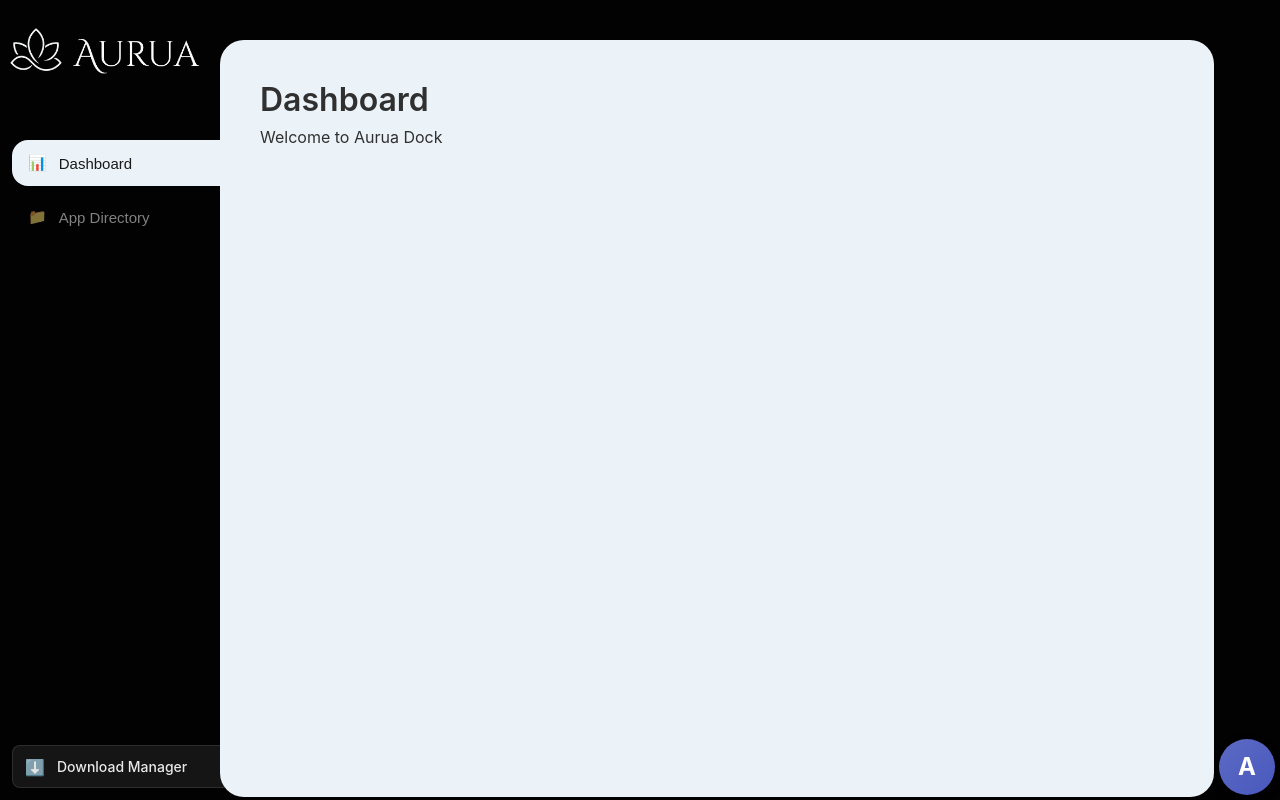
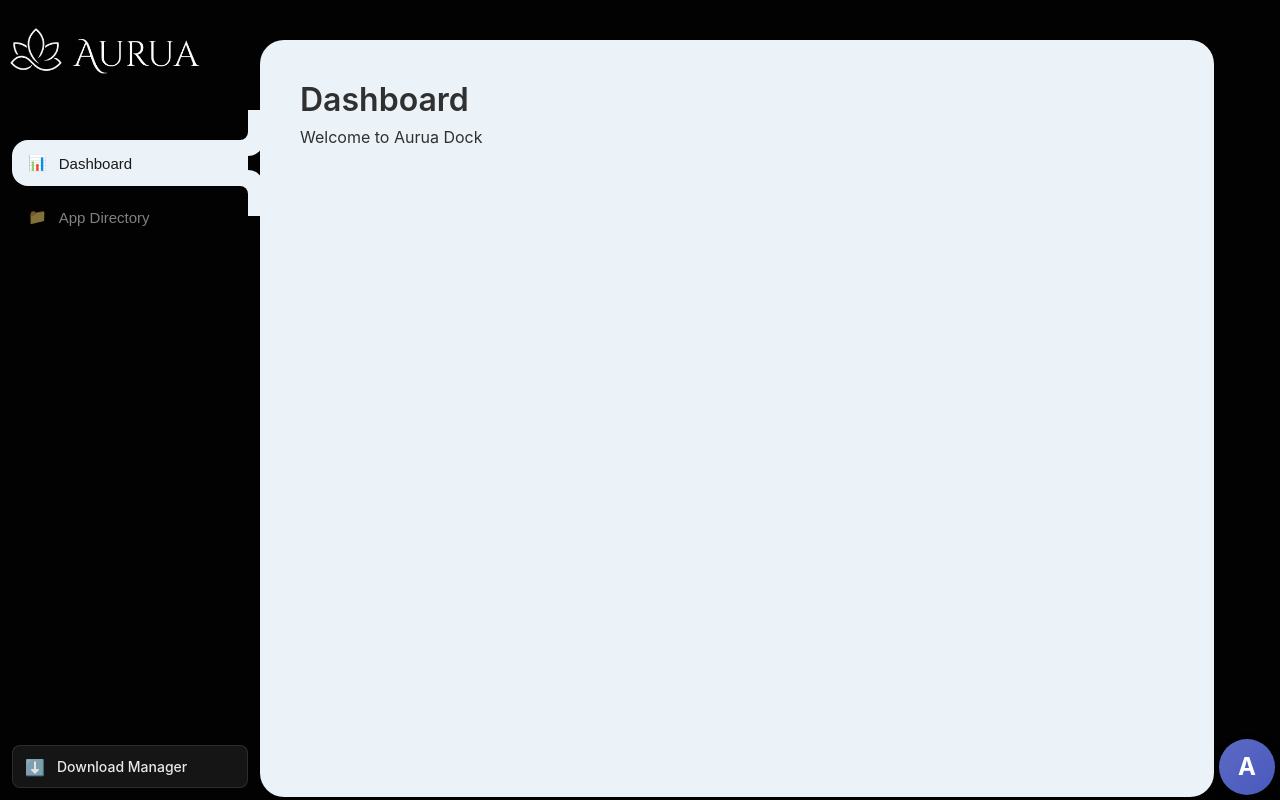
Before and after one commit to AuruaHQ/aurua-dock, a React (Vite) app: page / in a window 1280 px wide. Built offline with nearby package versions, Linux system fonts and the light colour scheme.

Commit message:
Revert main window left margin to original position

```diff
--- a/src/App.css
+++ b/src/App.css
@@ -31,7 +31,7 @@ body {
   border-radius: 24px;
   position: relative;
   scroll-behavior: smooth;
-  margin: 40px 66px 3px -40px;
+  margin: 40px 66px 3px 0;
 }
 
 /* Hide scrollbar */
```
